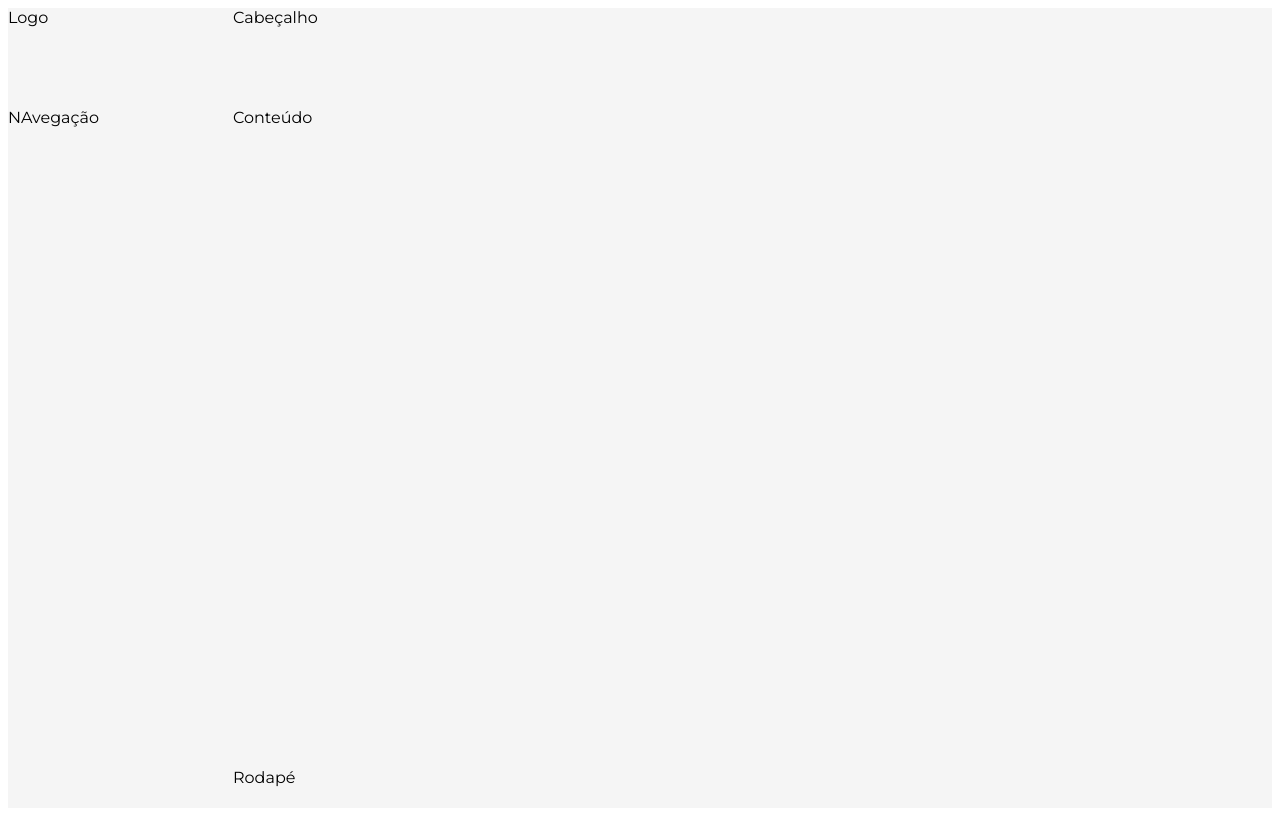
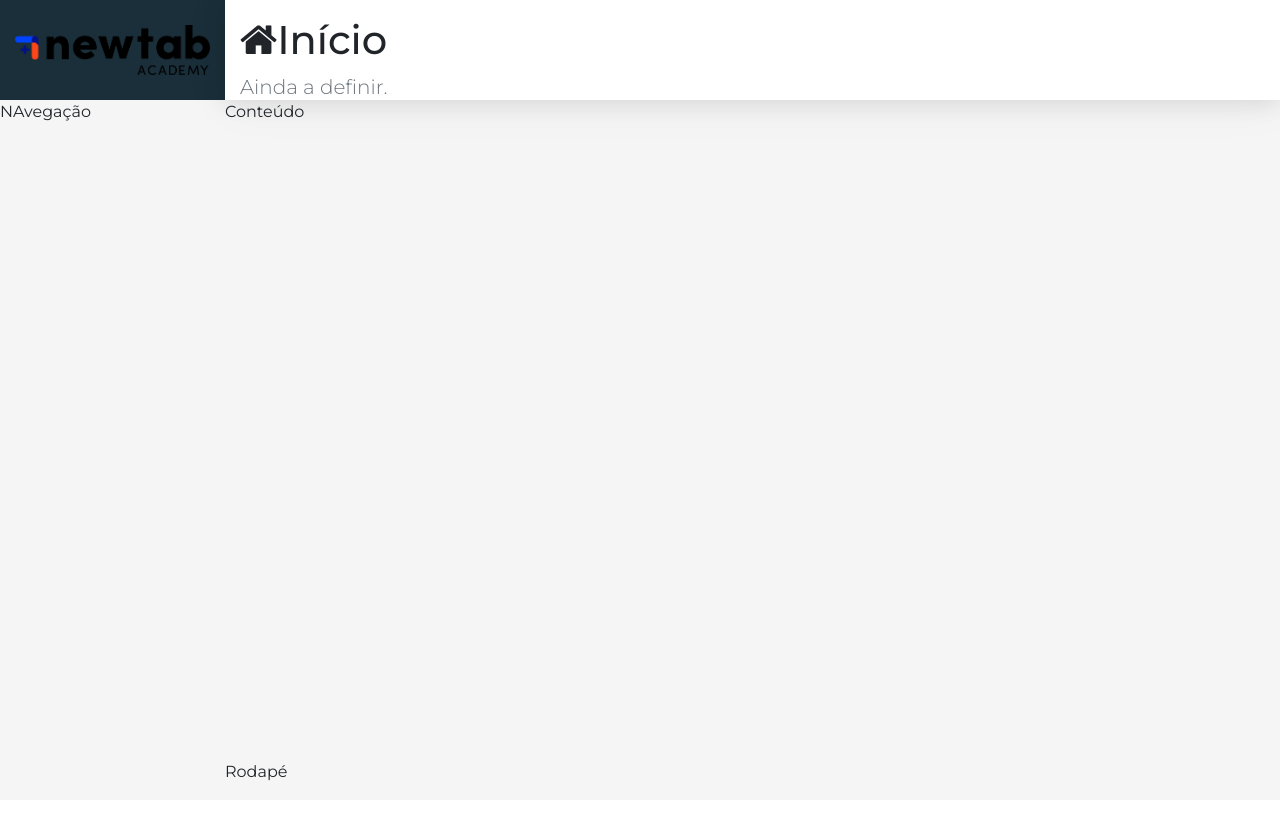
Before and after one commit to santossamir/app-cadastro-usuario, a React (Create React App) app: page / in a window 1280 px wide. Built offline with nearby package versions, Linux system fonts and the light colour scheme.

Commit message:
Desenvolvendo o component Logo e o Header.

```diff
--- a/src/components/template/Header.css
+++ b/src/components/template/Header.css
@@ -0,0 +1,11 @@
+header.header{
+    background-color: #fff;
+    padding: 0px 15px;
+    overflow: hidden;
+    white-space: nowrap;
+    box-shadow: var(--shadow);
+}
+
+header.header{
+    font-size: 1.8em;
+}
--- a/src/components/template/Header.jsx
+++ b/src/components/template/Header.jsx
@@ -1,10 +1,14 @@
 import './Header.css';
 import React from 'react';
 
-export default props =>{
+export default props => {
     return(
-        <header className='header'>
-            Cabeçalho
+        <header className='header d-none d-sm-flex flex-column'>
+            <h1 className="mt-3">
+                <i className={`fa fa-${props.icon}`}></i>
+                {props.title}
+            </h1>
+            <p className='lead text-muted'>{props.subtitle}</p>
         </header>
     )
 }
--- a/src/components/template/Logo.css
+++ b/src/components/template/Logo.css
@@ -0,0 +1,11 @@
+aside.logo{
+    background-color: var(--bg-dark);
+    display: flex;
+    justify-content: center;
+    align-items: center;
+}
+
+aside.logo img{
+    padding: 0px 15px;
+    width: 100%;
+}
--- a/src/components/template/Logo.jsx
+++ b/src/components/template/Logo.jsx
@@ -1,10 +1,13 @@
 import './Logo.css';
+import logo from '../../assets/img/logo.png';
 import React from 'react';
 
 export default props => {
     return(
         <aside className='logo'>
-            Logo
+            <a href="/" className="logo">
+                <img src={logo} alt="logo"/>
+            </a>
         </aside>
     )
 }
--- a/src/components/template/Main.jsx
+++ b/src/components/template/Main.jsx
@@ -2,10 +2,10 @@
 import React from 'react';
 import Header from './Header';
 
-export default props =>{
+export default props => {
     return(
         <React.Fragment>
-            <Header/>
+            <Header {...props}/>
             <main className='content'>
                 Conteúdo
             </main>
--- a/src/main/App.jsx
+++ b/src/main/App.jsx
@@ -1,3 +1,5 @@
+import 'bootstrap/dist/css/bootstrap.min.css';
+import 'font-awesome/css/font-awesome.min.css';
 import './App.css';
 import React from 'react';
 
@@ -11,7 +13,7 @@
         <div className='app'>
             <Logo/>
             <Nav/>
-            <Main />
+            <Main icon="home" title="Início" subtitle="Ainda a definir."/>
             <Footer/>
         </div>
     )
```
Also changed, not shown: src/assets/img/logo.png (added).
